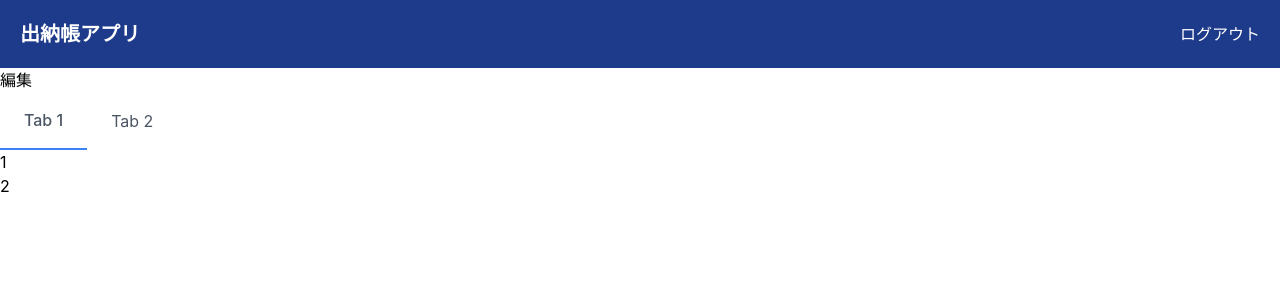
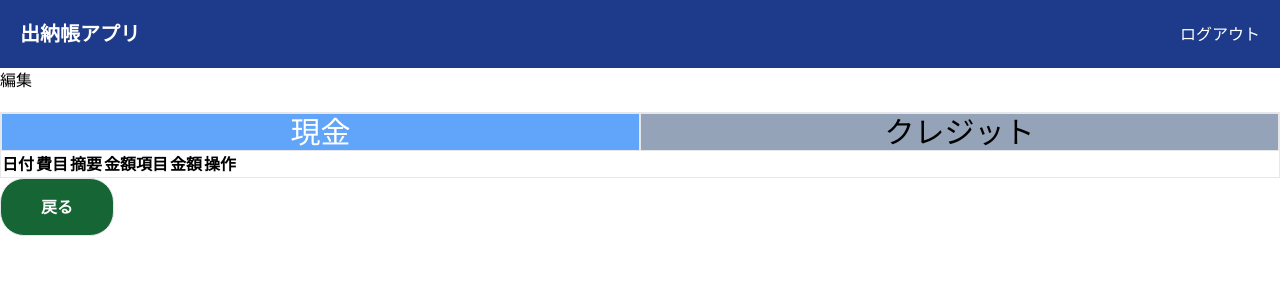
Before and after one commit to yori13/account-book, a React (Create React App) app in the folder react/: page /Edit in a window 1280 px wide. Shown: the top 300 px of the page. Built offline with nearby package versions, Linux system fonts and the light colour scheme.

Commit message:
現金側とクレジット側をタブで切り替え

```diff
--- /dev/null
+++ b/react/src/components/Edit/CashEditPage.jsx
@@ -0,0 +1,22 @@
+import React from "react";
+
+const CashEditPage = () => {
+  return(
+    <>
+      <table>
+        <thead>
+          <th>日付</th>
+          <th>費目</th>
+          <th>摘要</th>
+          <th>金額項目</th>
+          <th>金額</th>
+          <th>操作</th>
+        </thead>
+        <tbody>
+        </tbody>
+      </table>
+    </>
+  );
+}
+
+export default CashEditPage;
--- /dev/null
+++ b/react/src/components/Edit/CreditEditPage.jsx
@@ -0,0 +1,24 @@
+import React from "react";
+
+const CreditEditPage = () => {
+  return(
+    <>
+      <table>
+        <thead>
+          <th>ガソリン代</th>
+          <th>携帯電話代</th>
+          <th>作業着代</th>
+          <th>材料費</th>
+          <th>ETC</th>
+          <th>その他</th>
+          <th>備考</th>
+          <th>操作</th>
+        </thead>
+        <tbody>
+        </tbody>
+      </table>
+    </>
+  );
+}
+
+export default CreditEditPage;
--- a/react/src/components/pages/EditPage.jsx
+++ b/react/src/components/pages/EditPage.jsx
@@ -1,30 +1,42 @@
-import React from "react";
+import React, { useState } from "react";
 import HeaderCompornent from '../header/header'; // ヘッダー
+import CashEditPage from '../Edit/CashEditPage';
+import CreditEditPage from '../Edit/CreditEditPage';
+import Backbutton from '../BackButton/BackButton';
 
 const EditPage = () => {
+  const [tabState, setTabState] = useState("cash");
+
+  const tabClick = (el) => {
+    setTabState(el);
+  }
+
   return (
       <>
         <HeaderCompornent />
           <div>
-            <div>
+            <div className="mb-5">
               <h1>編集</h1>
             </div>
-            <div class="bg-white">
-              <nav class="flex flex-row">
-                <button class="text-gray-600 py-4 px-6 block hover:text-blue-500 focus:outline-none text-blue-500 border-b-2 font-medium border-blue-500">
-                  Tab 1
-                </button>
-                <button class="text-gray-600 py-4 px-6 block hover:text-blue-500 focus:outline-none">
-                  Tab 2
-                </button>
-              </nav>
+            <div className="border">
+              <div>
+                <ul className="grid grid-cols-2">
+                  <li className="border">
+                    <button onClick={ () => tabClick('cash') } className={tabState == "cash" ? "bg-blue-400 w-full text-white text-3xl" : "bg-slate-400 w-full text-black text-3xl"} >現金</button>
+                  </li>
+                  <li className="border">
+                    <button onClick={ () => tabClick('credit') } className={tabState == "credit" ? "bg-blue-400 w-full text-white text-3xl" : "bg-slate-400 w-full text-black text-3xl"}>クレジット</button>
+                  </li>
+                </ul>
+              </div>
+              <div className={tabState === 'cash' ? '' : 'hidden' } id="cash-wrapper">
+                <CashEditPage/>
+              </div>
+              <div className={tabState === 'credit' ? '' : 'hidden' } id="credit-wrapper">
+                <CreditEditPage/>
+              </div>
             </div>
-            <div>
-              <p>1</p>
-            </div>
-            <div>
-              <p>2</p>
-            </div>
+            <Backbutton />
           </div>
       </>
   );
```
